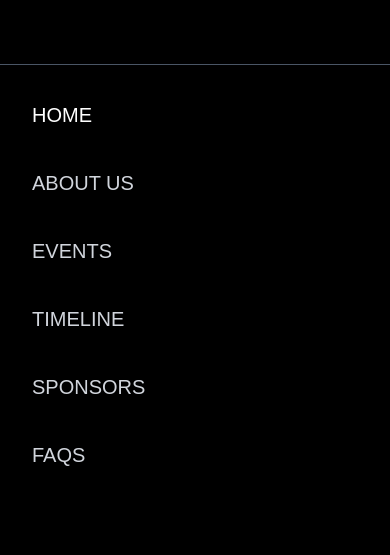
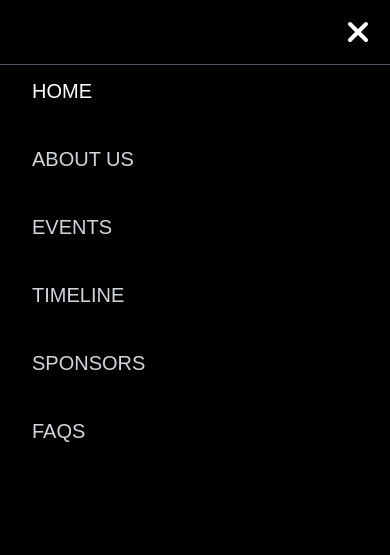
Before and after one commit to Screechin03/renesahack, a Next.js app: page / in a window 390 px wide. Both pictures are taken after a click on the button 362 px from the left and 28 px from the top of the page. Shown: the top 555 px of the page. Built offline with nearby package versions, Linux system fonts and the light colour scheme; a web font is replaced by a local one.

Commit message:
updated moving text

```diff
--- a/src/components/AboutSection.js
+++ b/src/components/AboutSection.js
@@ -60,22 +60,22 @@ export default function AboutSection() {
             </div>
 
             {/* Animated Moving Text Section */}
-            <div className="mt-12 overflow-hidden relative">
+            <div className="mt-12 overflow-hidden relative -mb-8">
                 <div className="animate-scroll">
                     <img
                         src="/Group 16 (1).png"
                         alt="Moving Disclaimer"
-                        className="h-12 w-auto object-contain block"
+                        className="h-16 md:h-12 w-auto object-contain block"
                     />
                     <img
                         src="/Group 16 (1).png"
                         alt="Moving Disclaimer"
-                        className="h-12 w-auto object-contain block"
+                        className="h-16 md:h-12 w-auto object-contain block"
                     />
                     <img
                         src="/Group 16 (1).png"
                         alt="Moving Disclaimer"
-                        className="h-12 w-auto object-contain block"
+                        className="h-16 md:h-12 w-auto object-contain block"
                     />
                 </div>
             </div>
--- a/src/components/EventsSection.js
+++ b/src/components/EventsSection.js
@@ -239,7 +239,7 @@ export default function EventsSection() {
                     </div>
                 </div>
             </div>
-            <div className="mt-12 overflow-hidden relative">
+            <div className="mt-12 overflow-hidden relative -mb-8">
                 <div className="animate-scroll">
                     <img
                         src="/Group 10.png"
--- a/src/components/Navbar.js
+++ b/src/components/Navbar.js
@@ -126,13 +126,16 @@ export default function Navbar() {
                     <div className="md:hidden">
                         <button
                             onClick={toggleMobileMenu}
-                            className="text-gray-900 hover:text-black focus:outline-none focus:text-black"
+                            className={`${isMobileMenuOpen
+                                ? 'text-white bg-black bg-opacity-80 rounded-full p-1'
+                                : 'text-gray-900 hover:text-black'
+                                } focus:outline-none transition-all duration-300`}
                         >
-                            <svg className="h-6 w-6" fill="none" viewBox="0 0 24 24" stroke="currentColor">
+                            <svg className="h-6 w-6" fill="none" viewBox="0 0 24 24" stroke="currentColor" strokeWidth={3}>
                                 {isMobileMenuOpen ? (
-                                    <path strokeLinecap="round" strokeLinejoin="round" strokeWidth={2} d="M6 18L18 6M6 6l12 12" />
+                                    <path strokeLinecap="round" strokeLinejoin="round" d="M6 18L18 6M6 6l12 12" />
                                 ) : (
-                                    <path strokeLinecap="round" strokeLinejoin="round" strokeWidth={2} d="M4 6h16M4 12h16M4 18h16" />
+                                    <path strokeLinecap="round" strokeLinejoin="round" d="M4 6h16M4 12h16M4 18h16" />
                                 )}
                             </svg>
                         </button>
@@ -151,7 +154,19 @@ export default function Navbar() {
 
                     {/* Menu content */}
                     <div className="fixed top-16 left-0 right-0 bg-black bg-opacity-90 border-t border-gray-600">
-                        <div className="px-4 py-6 space-y-4">
+                        {/* Close button inside menu */}
+                        <div className="flex justify-end p-4 fixed top-0 right-0">
+                            <button
+                                onClick={toggleMobileMenu}
+                                className="text-white hover:text-gray-300 focus:outline-none"
+                            >
+                                <svg className="h-8 w-8" fill="none" viewBox="0 0 24 24" stroke="currentColor" strokeWidth={3}>
+                                    <path strokeLinecap="round" strokeLinejoin="round" d="M6 18L18 6M6 6l12 12" />
+                                </svg>
+                            </button>
+                        </div>
+
+                        <div className="px-4 pb-6 space-y-4">
                             <button
                                 onClick={() => handleNavClick('home')}
                                 className={`block w-full text-left px-4 py-3 font-bayon text-xl transition-colors duration-300 ${activeSection === 'home'
--- a/src/components/SponsorsSection.js
+++ b/src/components/SponsorsSection.js
@@ -193,7 +193,7 @@ export default function SponsorsSection() {
                     </div>
                 </div>
             </div>
-            <div className="mt-12 overflow-hidden relative">
+            <div className="mt-12 overflow-hidden relative -mb-8">
                 <div className="animate-scroll">
                     <img
                         src="/Group 10 (2).png"
--- a/src/components/TimelineSection.js
+++ b/src/components/TimelineSection.js
@@ -290,7 +290,7 @@ export default function TimelineSection() {
                     </div>
                 </div>
             </div>
-            <div className="mt-12 overflow-hidden relative">
+            <div className="mt-12 overflow-hidden relative -mb-8">
                 <div className="animate-scroll">
                     <img
                         src="/Group 10 (1).png"
```
